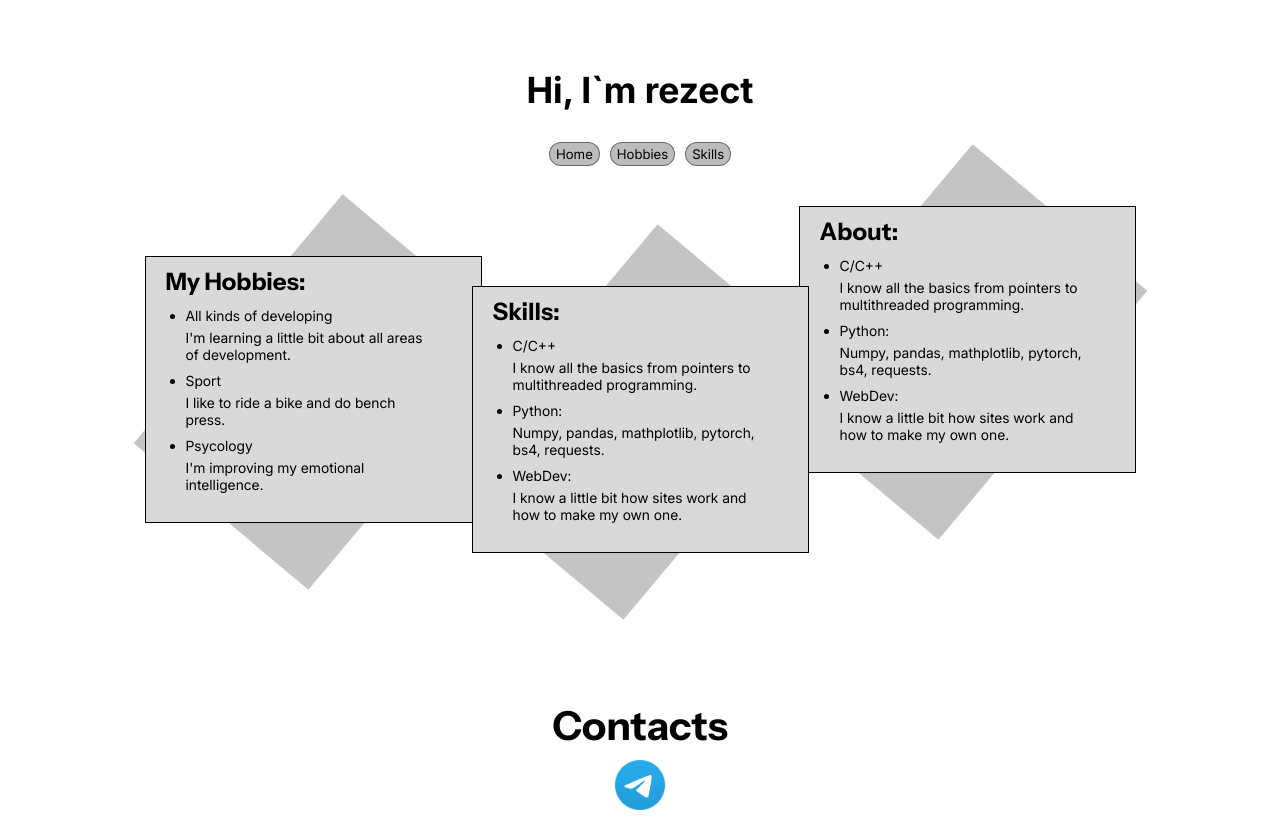
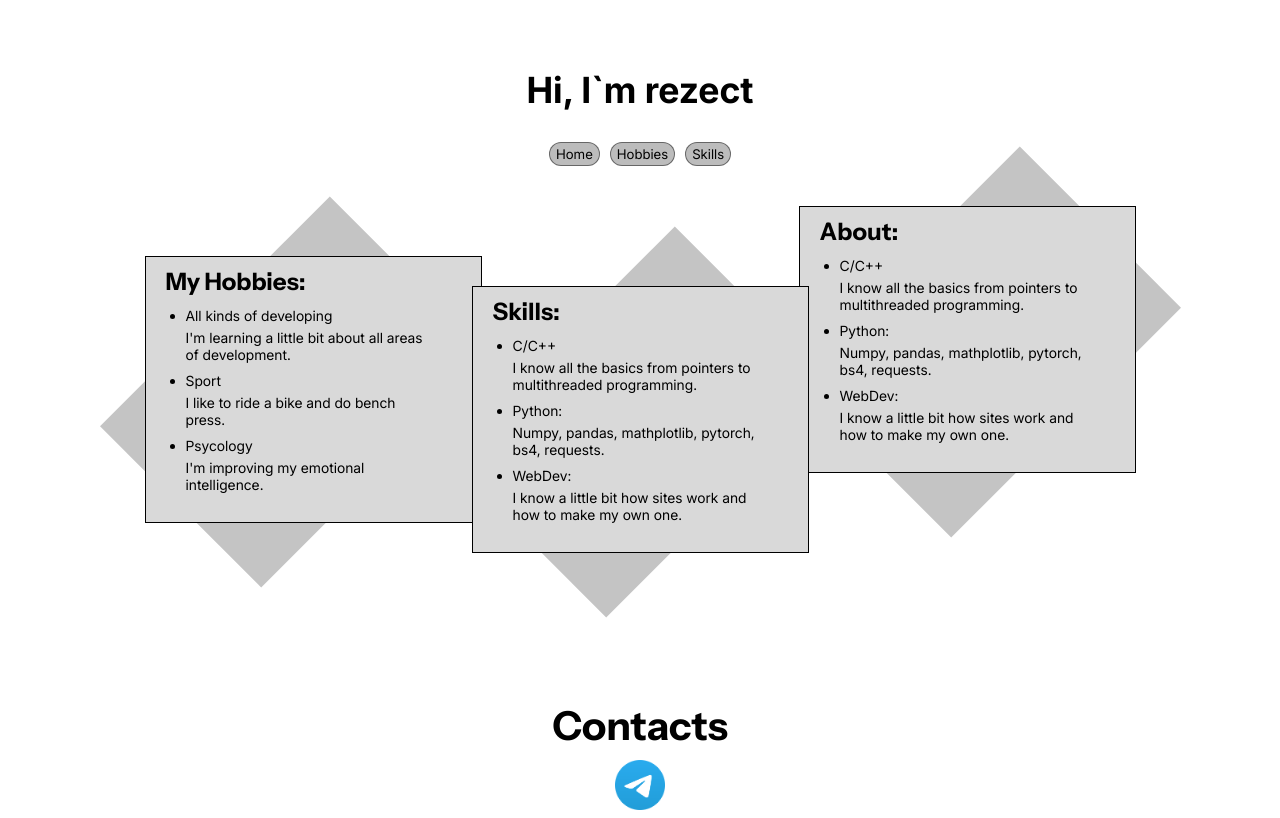
Before and after one commit to rezect/portfolio, a React (Vite) app: page / in a window 1280 px wide. Built offline with nearby package versions, Linux system fonts and the light colour scheme.

Commit message:
change rotate to 45deg and make target='_blank' on link

```diff
--- a/src/components/Footer.tsx
+++ b/src/components/Footer.tsx
@@ -4,7 +4,7 @@ function Footer() {
   return (
     <>
       <h1 className={styles.footer_title}>Contacts</h1>
-      <a href='https://t.me/rezect' className={styles.footer_link}>
+      <a href='https://t.me/rezect' target='_blank' rel='noreferrer' className={styles.footer_link}>
         <img src='/public/Logo.png' className={styles.footer_logo}/>
       </a>
     </>
--- a/src/styles/BackgroundDecoration.module.css
+++ b/src/styles/BackgroundDecoration.module.css
@@ -12,7 +12,9 @@
   background-color: rgba(0, 0, 0, 0.23);
   width: 325px;
   height: 228px;
-  transform: rotate(-50deg);
+  transform: rotate(-45deg);
+  margin-left: 15px;
+  margin-right: 15px;
 }
 
 #element1 {
```
